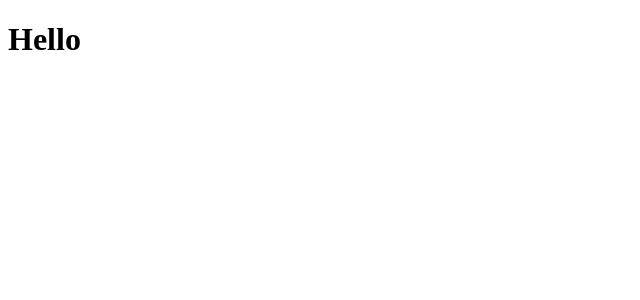
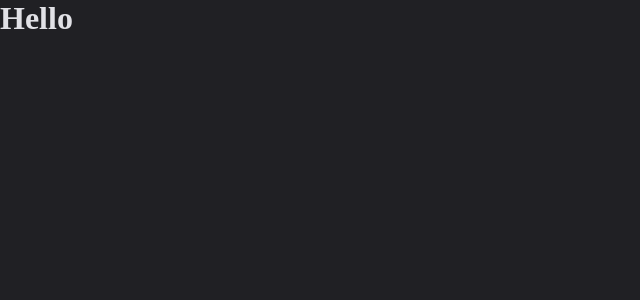
Before and after one commit to MateusHerculano01/dt-money, a React (Vite) app: page / in a window 1280 px wide. Shown: the top 300 px of the page, without its empty margins (0-640 px from the left). Built offline with nearby package versions, Linux system fonts and the light colour scheme.

Commit message:
feat: styles global

```diff
--- a/index.html
+++ b/index.html
@@ -1,13 +1,24 @@
 <!DOCTYPE html>
 <html lang="en">
+
 <head>
   <meta charset="UTF-8" />
-    <link rel="icon" type="image/svg+xml" href="/vite.svg" />
+
+  <link rel="preconnect" href="https://fonts.googleapis.com" />
+  <link rel="preconnect" href="https://fonts.gstatic.com" crossorigin />
+
+  <link rel="icon" type="image/svg+xml" href="/dolar.svg" />
   <meta name="viewport" content="width=device-width, initial-scale=1.0" />
-    <title>Vite + React + TS</title>
+
+  <link
+    href="https://fonts.googleapis.com/css2?family=Baloo+2:wght@700;800&family=Roboto+Mono:wght@700&family=Roboto:wght@400;700&display=swap"
+    rel="stylesheet" />
+  <title>DT Money</title>
 </head>
+
 <body>
   <div id="root"></div>
   <script type="module" src="/src/main.tsx"></script>
 </body>
+
 </html>
--- a/src/App.tsx
+++ b/src/App.tsx
@@ -1,8 +1,15 @@
 import { useState } from 'react'
+import { ThemeProvider } from 'styled-components'
+import { GlobalStyle } from './styles/global'
+import { defaultTheme } from './styles/themes/default'
 
 export function App() {
 
   return (
-    <h1>Hello</h1>
+    <ThemeProvider theme={defaultTheme}>
+      <GlobalStyle />
+      <h1>Hello</h1>
+
+    </ThemeProvider>
   )
 }
--- /dev/null
+++ b/src/styles/global.ts
@@ -0,0 +1,24 @@
+import { createGlobalStyle } from "styled-components";
+
+export const GlobalStyle = createGlobalStyle`
+  * {
+    margin: 0;
+    padding: 0;
+    box-sizing: border-box;
+  }
+
+  :focus {
+      outline: 0;
+      box-shadow: 0 0 0 2px ${props => props.theme['green-500']};
+    }
+
+    body {
+      background-color: ${props => props.theme['gray-800']};
+      color: ${props => props.theme['gray-100']};
+      -webkit-font-smoothing: antialiased;
+    }
+
+    body, input, textarea, button {
+      font-family: 400 1rem Roboto, sans-serif;
+    }
+`
```
Also changed, not shown: src/@types/styled.d.ts (added, +8 -0 lines), public/dolar.svg (added). Lines whose indentation alone changed are shown as unchanged.
